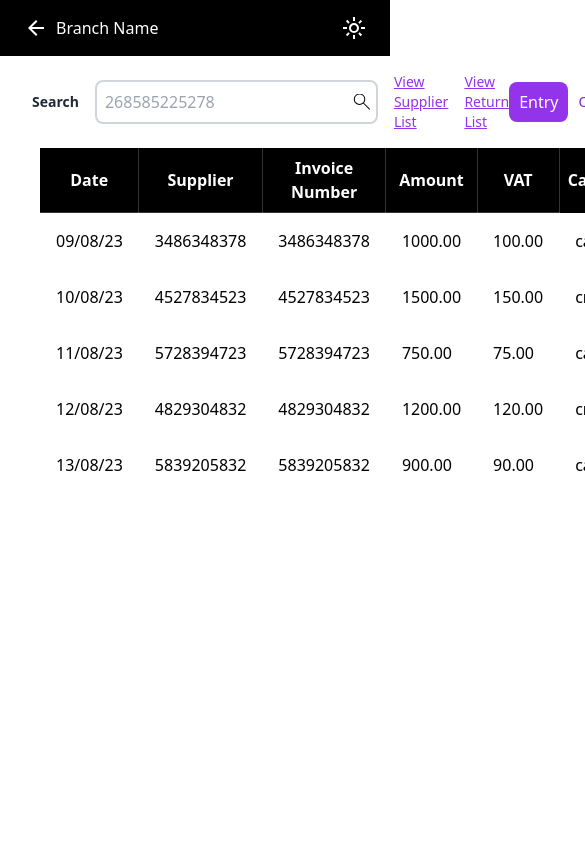
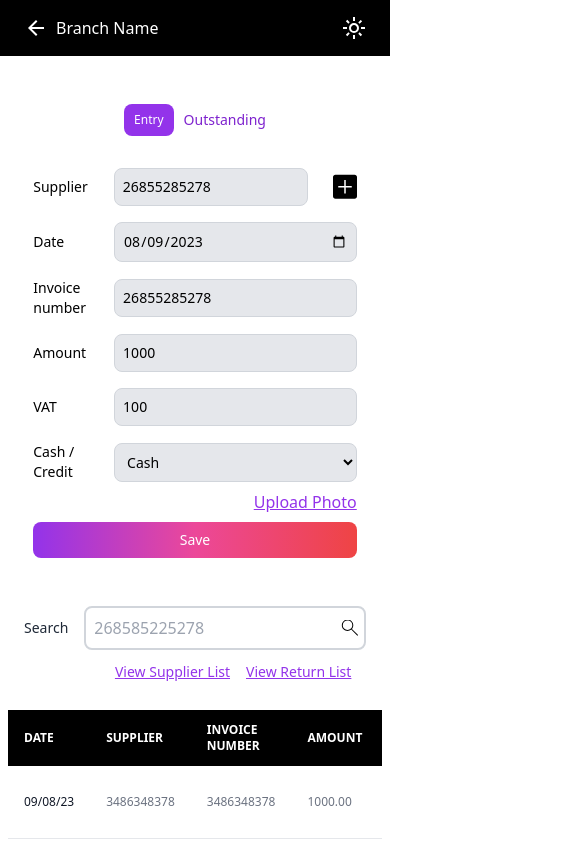
Before and after one commit to amarnadhcp/Sacrosys-purchase, a React (Create React App) app: page /purchase in a window 390 px wide. Shown: the top 844 px of the page, 585 px wide, since content can reach past the window. Built offline with nearby package versions, Linux system fonts and the light colour scheme.

Commit message:
feat(Design-entry-page responsiveness):Inital responsiveness of component base on Entry Page

```diff
--- a/src/component/Entry/EntryForm.jsx
+++ b/src/component/Entry/EntryForm.jsx
@@ -1,6 +1,6 @@
 import React, { useState } from "react";
-import PlusIcon from '../../assests/images/AddNew.svg';
-import SupplierCreation from './SupplierCreation';
+import PlusIcon from "../../assests/images/AddNew.svg";
+import SupplierCreation from "./SupplierCreation";
 
 function EntryForm() {
   const [isModalOpen, setIsModalOpen] = useState(false);
@@ -9,30 +9,58 @@ function EntryForm() {
     setIsModalOpen(!isModalOpen);
   };
   return (
-    <div className="flex flex-col items-center ml-24 p-20 w-full max-w-4xl ">
-    <form className="transaction-form w-full">
-      <div className="flex items-center mb-4">
-        <label className="inline-block w-1/4 text-left">Supplier</label>
-        <div className="w-3/4 relative">
+    <div className="my-4 mx-auto flex flex-col items-center  px-8 text-xs md:text-base overflow-auto">
+      <div className="flex justify-end items-center gap-2.5 my-8">
+        <button className="flex justify-center items-center gap-2.5 px-2.5 py-2 rounded-lg bg-purple-600 text-white">
+          Entry
+        </button>
+        <a href="#" className="text-purple-700 text-sm font-normal">
+          Outstanding
+        </a>
+      </div>
+
+      <form className="transaction-form w-full text-sm md:text-base">
+        <div className="flex items-center justify-between mb-4">
+          <label className="flex gap-2 w-1/4 text-left">Supplier</label>
+          <div className="flex justify-between">
             <input
+              style={{ width: "80%" }}
               type="text"
               id="supplier"
               name="supplier"
               defaultValue="26855285278"
-            className="w-full p-2 border border-gray-300 rounded-lg bg-gray-200"
+              className="p-2 border border-gray-300 rounded-lg bg-gray-200"
             />
-          <img src={PlusIcon} alt="Add new" className="absolute right-0 top-1/2 transform -translate-y-1/2 mr-4 cursor-pointer" onClick={toggleModal} />
+            <img
+              src={PlusIcon}
+              alt="Add new"
+              className="cursor-pointer"
+              onClick={toggleModal}
+            />
           </div>
           {isModalOpen && <SupplierCreation />}
         </div>
 
         <div className="flex items-center mb-4">
-        <label htmlFor="date" className="inline-block w-1/4 text-left">Date</label>
-        <input type="date" id="date" name="date" defaultValue="2023-08-09" className="w-3/4 p-2 border border-gray-300 rounded-lg bg-gray-200" />
+          <label htmlFor="date" className="inline-block w-1/4 text-left">
+            Date
+          </label>
+          <input
+            type="date"
+            id="date"
+            name="date"
+            defaultValue="2023-08-09"
+            className="w-3/4 p-2 border border-gray-300 rounded-lg bg-gray-200"
+          />
         </div>
 
         <div className="flex items-center mb-4">
-        <label htmlFor="invoice-number" className="inline-block w-1/4 text-left">Invoice number</label>
+          <label
+            htmlFor="invoice-number"
+            className="inline-block w-1/4 text-left"
+          >
+            Invoice number
+          </label>
           <input
             type="text"
             id="invoice-number"
@@ -43,36 +71,73 @@ function EntryForm() {
         </div>
 
         <div className="flex items-center mb-4">
-        <label htmlFor="amount" className="inline-block w-1/4 text-left">Amount</label>
-        <input type="number" id="amount" name="amount" defaultValue="1000" className="w-3/4 p-2 border border-gray-300 rounded-lg bg-gray-200" />
+          <label htmlFor="amount" className="inline-block w-1/4 text-left">
+            Amount
+          </label>
+          <input
+            type="number"
+            id="amount"
+            name="amount"
+            defaultValue="1000"
+            className="w-3/4 p-2 border border-gray-300 rounded-lg bg-gray-200"
+          />
         </div>
 
         <div className="flex items-center mb-4">
-        <label htmlFor="vat" className="inline-block w-1/4 text-left">VAT</label>
-        <input type="number" id="vat" name="vat" defaultValue="100" className="w-3/4 p-2 border border-gray-300 rounded-lg bg-gray-200" />
+          <label htmlFor="vat" className="inline-block w-1/4 text-left">
+            VAT
+          </label>
+          <input
+            type="number"
+            id="vat"
+            name="vat"
+            defaultValue="100"
+            className="w-3/4 p-2 border border-gray-300 rounded-lg bg-gray-200"
+          />
         </div>
 
-      <div className="flex items-center mb-4">
-        <label htmlFor="payment-type" className="inline-block w-1/4 text-left">Cash / Credit</label>
-        <select id="payment-type" name="payment-type" defaultValue="cash" className="w-3/4 p-2 border border-gray-300 rounded-lg bg-gray-200">
+        <div className="flex items-center">
+          <label
+            htmlFor="payment-type"
+            className="inline-block w-1/4 text-left"
+          >
+            Cash / Credit
+          </label>
+          <select
+            id="payment-type"
+            name="payment-type"
+            defaultValue="cash"
+            className="w-3/4 p-2 border border-gray-300 rounded-lg bg-gray-200"
+          >
             <option value="cash">Cash</option>
             <option value="credit">Credit</option>
           </select>
         </div>
 
-      <div className="flex justify-end items-center mb-4">
-        <label htmlFor="photo-upload" className="text-purple-600 text-right text-base font-inter underline cursor-pointer p-2">
+        <div className="flex justify-end items-center my-2">
+          <label
+            htmlFor="photo-upload"
+            className="text-purple-600 text-right text-base font-inter underline cursor-pointer"
+          >
             Upload Photo
           </label>
-        <input type="file" id="photo-upload" name="photo-upload" className="hidden" />
+          <input
+            type="file"
+            id="photo-upload"
+            name="photo-upload"
+            className="hidden"
+          />
         </div>
 
-      <button type="submit" className="mt-4 w-full py-2 px-10 bg-gradient-to-r from-purple-600 via-pink-500 to-red-500 text-white rounded-lg focus:outline-none">
+        <button
+          type="submit"
+          className="w-full py-2 px-10 bg-gradient-to-r from-purple-600 via-pink-500 to-red-500 text-white rounded-lg focus:outline-none"
+        >
           Save
         </button>
       </form>
     </div>
-  )
+  );
 }
 
-export default EntryForm
+export default EntryForm;
--- a/src/component/Entry/EntryTable.jsx
+++ b/src/component/Entry/EntryTable.jsx
@@ -1,10 +1,10 @@
 import React from "react";
-import editIcon from '../../assests/images/Edit.svg';
-import EmptyIcon from '../../assests/images/Empty.svg';
-import screenshotIcon from '../../assests/images/screenShot.png';
+import editIcon from "../../assests/images/Edit.svg";
+import EmptyIcon from "../../assests/images/Empty.svg";
+import screenshotIcon from "../../assests/images/screenShot.png";
+import SearchBar from "../SearchBar/SearchBar";
 
 function EntryTable() {
-
   const data = [
     {
       id: 1,
@@ -53,52 +53,64 @@ function EntryTable() {
     },
   ];
 
-
   return (
     <>
-
-
-
-
-
-      <div className="w-100 ml-10 flex justify-between ">
-        <div className="table-responsive">
-          <table className="table table-striped table-hover">
-            <thead>
+      <div className="mx-auto px-2 overflow-auto my-4 ">
+        <SearchBar />
+        <div className="overflow-x-auto min-w-full">
+          <table className="w-full text-xs text-left rtl:text-right text-gray-500 dark:text-gray-400">
+            <thead className="text-xs text-gray-700 uppercase bg-gray-50 dark:bg-gray-700 dark:text-gray-400">
               <tr>
-                <th className="bg-black text-white  text-middle p-2 font-Inter  border-b border-r border-solid border-white/20">Date</th>
-                <th className="bg-black text-white  text-middle p-2 font-Inter border-b border-r border-solid border-white/20">Supplier</th>
-                <th className="bg-black text-white  text-middle p-2 font-Inter border-b border-r border-solid border-white/20" >Invoice Number</th>
-                <th className="bg-black text-white  text-middle p-2 font-Inter border-b border-r border-solid border-white/20" >Amount</th>
-                <th className="bg-black text-white  text-middle p-2 font-Inter border-b border-r border-solid border-white/20" >VAT</th>
-                <th className="bg-black text-white  text-middle p-2 font-Inter  " >Cash/Credit</th>
-                <th className="bg-black text-white  text-middle p-2 font-Inter " ></th>
-                <th className="bg-black text-white  text-middle p-2 font-Inter " ></th>
-                <th className="bg-black text-white  text-middle p-2 font-Inter " ></th>
+                <th className="bg-black text-white px-4 py-3">Date</th>
+                <th className="bg-black text-white px-4 py-3">Supplier</th>
+                <th className="bg-black text-white px-4 py-3">
+                  Invoice Number
+                </th>
+                <th className="bg-black text-white px-4 py-3">Amount</th>
+                <th className="bg-black text-white px-4 py-3">VAT</th>
+                <th className="bg-black text-white px-4 py-3">Cash/Credit</th>
+                <th className="bg-black text-white px-4 py-3"></th>
+                <th className="bg-black text-white px-4 py-3"></th>
+                <th className="bg-black text-white px-4 py-3"></th>
               </tr>
             </thead>
             <tbody>
               {data.map((item) => (
-                <tr key={item.id}>
-                  <td className="p-4 align-middle ">{item.date}</td>
-                  <td className="p-4 align-middle " >{item.supplier}</td>
-                  <td className="p-4 align-middle ">{item.invoiceNumber}</td>
-                  <td className="p-4 align-middle ">{item.amount.toFixed(2)}</td>
-                  <td className="p-4 align-middle ">{item.vat.toFixed(2)}</td>
-                  <td className="p-4 align-middle ">{item.paymentType}</td>
-                  <td>
+                <tr
+                  key={item.id}
+                  className="bg-white border-b dark:bg-gray-800 dark:border-gray-700"
+                >
+                  <td className="px-4 py-4 font-medium text-gray-900 whitespace-nowrap dark:text-white">
+                    {item.date}
+                  </td>
+                  <td className="px-4 py-4">{item.supplier}</td>
+                  <td className="px-4 py-4">{item.invoiceNumber}</td>
+                  <td className="px-4 py-4">{item.amount.toFixed(2)}</td>
+                  <td className="px-4 py-4">{item.vat.toFixed(2)}</td>
+                  <td className="px-4 py-4">{item.paymentType}</td>
+                  <td className="px-4 py-4">
                     <img
                       src={screenshotIcon}
                       alt="Screenshot"
                       className="w-10 h-8 mt-2 mr-2 cursor-pointer"
                     />
                   </td>
-                  <td className="flex">
-                    <img src={editIcon} alt="Edit" className="w-7 h-5 mt-3  cursor-pointer" />
-                    <img src={EmptyIcon} alt="Delete" className="w-7 h-5 mt-3   cursor-pointer" />
+                  <td className="px-4 py-4 flex">
+                    <img
+                      src={editIcon}
+                      alt="Edit"
+                      className="w-7 h-5 mt-3 cursor-pointer"
+                    />
+                    <img
+                      src={EmptyIcon}
+                      alt="Delete"
+                      className="w-7 h-5 mt-3 cursor-pointer"
+                    />
                   </td>
-                  <td>
-                    <button className="bg-pink-500 text-white border-md rounded-lg p-1 px-4 cursor-pointer ">Return</button>
+                  <td className="px-4 py-4">
+                    <button className="bg-pink-500 text-white border-md rounded-lg p-1 px-4 cursor-pointer">
+                      Return
+                    </button>
                   </td>
                 </tr>
               ))}
@@ -107,7 +119,7 @@ function EntryTable() {
         </div>
       </div>
     </>
-  )
+  );
 }
 
-export default EntryTable
+export default EntryTable;
--- a/src/component/SearchBar/SearchBar.jsx
+++ b/src/component/SearchBar/SearchBar.jsx
@@ -1,38 +1,45 @@
-import React from 'react';
-import SearchIcon from '../../assests/images/search.svg';
+import React from "react";
+import SearchIcon from "../../assests/images/search.svg";
 
 function SearchBar() {
   return (
-    <div className="flex justify-between items-center bg-white p-4">
-      <div className=" flex items-center">
-        <label htmlFor="search-input" className="mx-4 text-gray-800 text-sm font-Inter font-bold text-sm">
+    <div className="flex flex-wrap overflow-hidden justify-between items-center bg-white my-4">
+      <div className="flex">
+        <label
+          htmlFor="search-input "
+          className="mx-4 text-gray-800 font-Inter  text-sm mt-3 font-inter "
+        >
           Search
         </label>
-        <div className="relative flex items-center mr-4">
+        <div className="flex flex-wrap" >
+          <div className="relative flex items-center mr-4 w-full md:w-auto">
             <input
               id="search-input"
-            className="py-2 pl-2 pr-10 border-2 border-gray-300 rounded-lg focus:outline-none focus:border-purple-400"
+              className="w-full py-2 pl-2 pr-10 border-2 border-gray-300 rounded-lg focus:outline-none focus:border-purple-400"
               type="text"
               placeholder="268585225278"
             />
-          <img src={SearchIcon} alt="Search Icon" className="absolute right-2 top-1/2 transform -translate-y-1/2" />
+            <img
+              src={SearchIcon}
+              alt="Search Icon"
+              className="absolute right-2 top-1/2 transform -translate-y-1/2"
+            />
           </div>
-        <div className="flex items-center gap-4">
-          <a href="#" className="text-purple-600 underline text-sm font-Poppins">
+          <div className="flex items-center flex-wrap gap-4 p-3 justify-center w-full md:w-auto">
+            <a
+              href="#"
+              className="text-purple-600 underline text-sm font-Poppins"
+            >
               View Supplier List
             </a>
-          <a href="#" className="text-purple-600 underline text-sm font-Poppins">
+            <a
+              href="#"
+              className="text-purple-600 underline text-sm font-Poppins"
+            >
               View Return List
             </a>
           </div>
         </div>
-      <div className="flex justify-end items-center gap-2.5">
-        <button className="flex justify-center items-center gap-2.5 px-2.5 py-2 rounded-lg bg-purple-600 text-white">
-          Entry
-        </button>
-        <a href="#" className="text-purple-700 text-sm font-normal">
-          Outstanding
-        </a>
       </div>
     </div>
   );
--- a/src/pages/Layout.jsx
+++ b/src/pages/Layout.jsx
@@ -1,19 +1,17 @@
 import React from "react";
 import { Outlet } from "react-router-dom";
 import Navbar from "../component/Navbar/Navbar";
-import SearchBar from "../component/SearchBar/SearchBar"
 
 function Layout() {
   return (
-    <div className="flex flex-col">
-      <div className="flex flex-grow">
+    <>
+      <div className="flex flex-col w-full">
         <Navbar />
+        <div>
+          <Outlet />
+        </div>
       </div>
-      <div className="flex flex-col">
-        <SearchBar/>
-        <Outlet />
-      </div>
-    </div>
+    </>
   );
 }
 
--- a/src/pages/purchaseEntry/PurchaseEntry.jsx
+++ b/src/pages/purchaseEntry/PurchaseEntry.jsx
@@ -6,12 +6,12 @@ import EntryForm from "../../component/Entry/EntryForm";
 function PurchaseEntry() {
   return (
     <>
-    <div className="flex">
-    <EntryTable/>
-    <EntryForm/>
-    </div>
+      <div className="flex flex-wrap-reverse max-w-7xl mx-auto">
+        <EntryTable />
+        <EntryForm />
+      </div>
     </>
   );
 }
 
-export default PurchaseEntry;
+export default PurchaseEntry;
```
Lines whose indentation alone changed are shown as unchanged.
